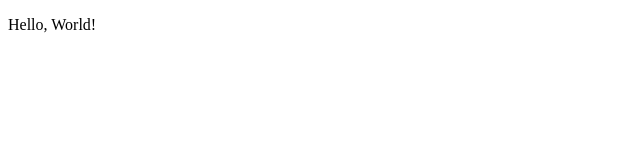
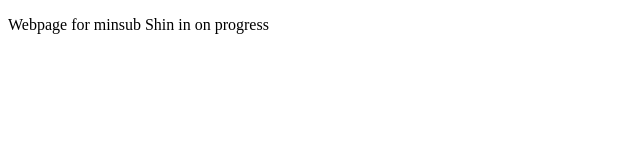
Before and after one commit to ms-shin1/ms-shin1.github.io, a plain HTML site: page index.html in a window 1280 px wide. Shown: the whole page, without its empty margins (0-640 px from the left). Drawn offline with Linux system fonts and the light colour scheme.

Commit message:
index.html

```diff
--- a/index.html
+++ b/index.html
@@ -7,6 +7,6 @@
 	<title>Portfolio</title>
 </head>
 <body>
-  <p>Hello, World!</p>
+  <p>Webpage for minsub Shin in on progress</p>
 </body>
 </html>
```
